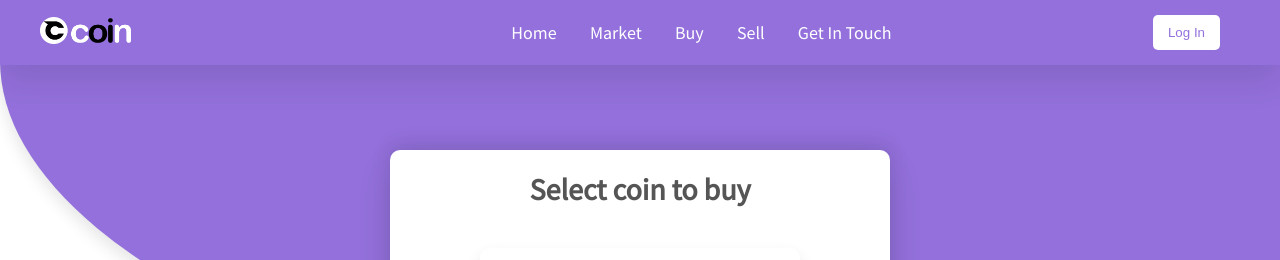
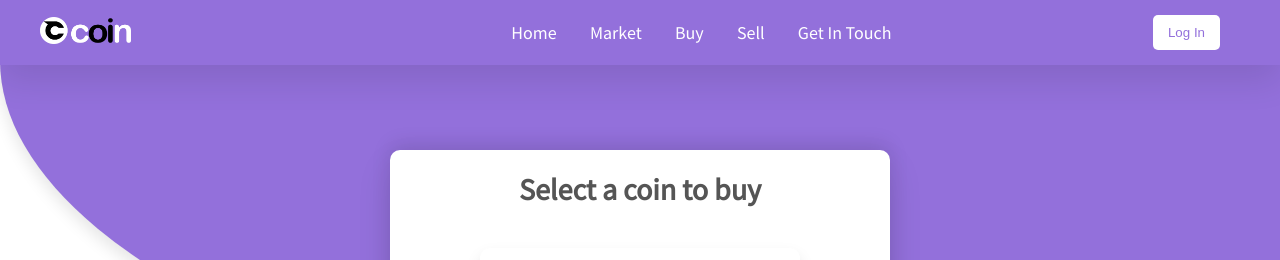
Before and after one commit to Annysah/coin-demo2, a plain HTML site: page buy1.html in a window 1280 px wide. Shown: the top 260 px of the page. Drawn offline with Linux system fonts and the light colour scheme.

Commit message:
Update buy1.html

```diff
--- a/buy1.html
+++ b/buy1.html
@@ -33,7 +33,7 @@
             <!--<h2>Buy Cryptocurrency</h2>-->
             <div class="coin-content-wrap">
                 <div class="coin-content-head">
-                    <h2>Select coin to buy</h2>
+                    <h2>Select a coin to buy</h2>
                 </div>
                 <div class="coin-content-card">
                     <img src="images/bitcoin.png" alt="" class="coin-symbol">
```
